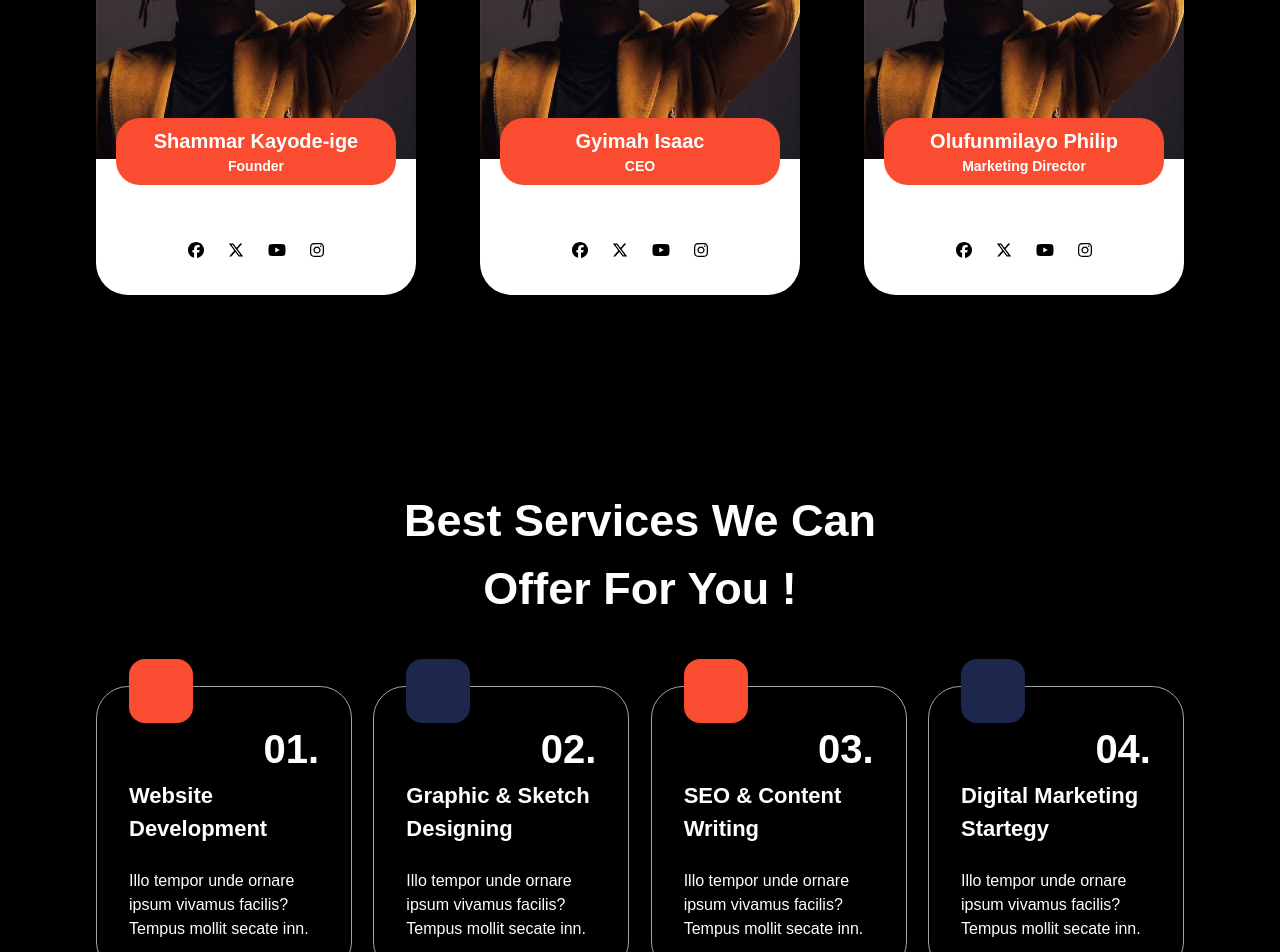
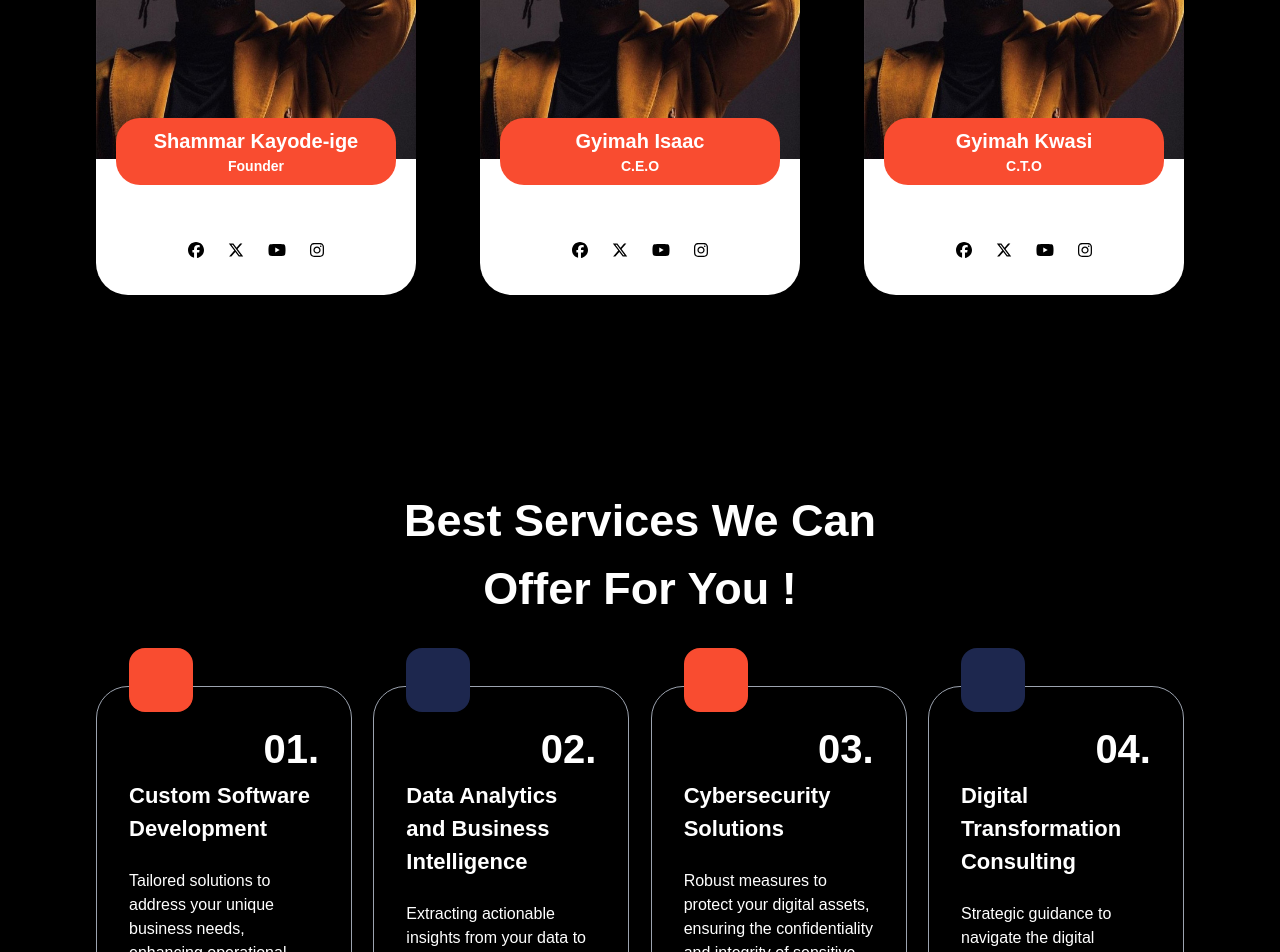
Before and after one commit to emdevelopa/maximillian, a React (Create React App) app: page / in a window 1280 px wide. Shown: the part 3480-4432 px from the top of the page. Built offline with nearby package versions, Linux system fonts and the light colour scheme.

Commit message:
good commit

```diff
--- a/src/components/about.jsx
+++ b/src/components/about.jsx
@@ -101,7 +101,7 @@ export default function About(props) {
               />
               <div className="bg-[#F94C30] p-2 text-center rounded-[1.5rem]  absolute left-5 top-[60%] right-5 text-white">
                 <h1 className="font-bold text-[20px] ">Gyimah Isaac</h1>
-                <p className="font-bold text-[14px]">CEO</p>
+                <p className="font-bold text-[14px]">C.E.O</p>
               </div>
               <div className="flex gap-6 justify-center pt-[5em] pb-8">
                 <a href="#">
@@ -125,8 +125,8 @@ export default function About(props) {
                 className="rounded-tl-[2em] rounded-tr-[2em]"
               />
               <div className="bg-[#F94C30] p-2 text-center rounded-[1.5rem]  absolute left-5 top-[60%] right-5 text-white">
-                <h1 className="font-bold text-[20px] ">Olufunmilayo Philip</h1>
-                <p className="font-bold text-[14px]">Marketing Director</p>
+                <h1 className="font-bold text-[20px] ">Gyimah Kwasi</h1>
+                <p className="font-bold text-[14px]">C.T.O</p>
               </div>
               <div className="flex gap-6 justify-center pt-[5em] pb-8">
                 <a href="#">
--- a/src/components/offer.jsx
+++ b/src/components/offer.jsx
@@ -13,11 +13,11 @@ export default function WhatWeOffer() {
             <h1 className="text-[40px] font-bold">01.</h1>
           </div>
           <h2 className="font-bold text-[22px] mb-6">
-            Website Development
+            Custom Software Development
           </h2>
           <p>
-            Illo tempor unde ornare ipsum vivamus facilis? Tempus mollit secate
-            inn.
+            Tailored solutions to address your unique business needs, enhancing
+            operational efficiency and effectiveness.
           </p>
         </div>
         <div className="border relative border-gray-400 rounded-[2em] w-[16em] p-[2em]">
@@ -26,11 +26,11 @@ export default function WhatWeOffer() {
             <h1 className="text-[40px] font-bold">02.</h1>
           </div>
           <h2 className="font-bold text-[22px] mb-6">
-            Graphic & Sketch Designing
+            Data Analytics and Business Intelligence
           </h2>
           <p>
-            Illo tempor unde ornare ipsum vivamus facilis? Tempus mollit secate
-            inn.
+            Extracting actionable insights from your data to drive informed
+            decision-making and strategic planning.
           </p>
         </div>
         <div className="border relative border-gray-400 rounded-[2em] w-[16em] p-[2em]">
@@ -38,10 +38,12 @@ export default function WhatWeOffer() {
           <div className="flex justify-end">
             <h1 className="text-[40px] font-bold">03.</h1>
           </div>
-          <h2 className="font-bold text-[22px] mb-6">SEO & Content Writing</h2>
+          <h2 className="font-bold text-[22px] mb-6">
+            Cybersecurity Solutions
+          </h2>
           <p>
-            Illo tempor unde ornare ipsum vivamus facilis? Tempus mollit secate
-            inn.
+            Robust measures to protect your digital assets, ensuring the
+            confidentiality and integrity of sensitive information.
           </p>
         </div>
         <div className="border relative border-gray-400 rounded-[2em] w-[16em] p-[2em]">
@@ -50,11 +52,11 @@ export default function WhatWeOffer() {
             <h1 className="text-[40px] font-bold">04.</h1>
           </div>
           <h2 className="font-bold text-[22px] mb-6">
-            Digital Marketing Startegy
+            Digital Transformation Consulting
           </h2>
           <p>
-            Illo tempor unde ornare ipsum vivamus facilis? Tempus mollit secate
-            inn.
+            Strategic guidance to navigate the digital landscape, optimizing
+            processes and leveraging technology for sustainable growth.
           </p>
         </div>
       </section>
```
